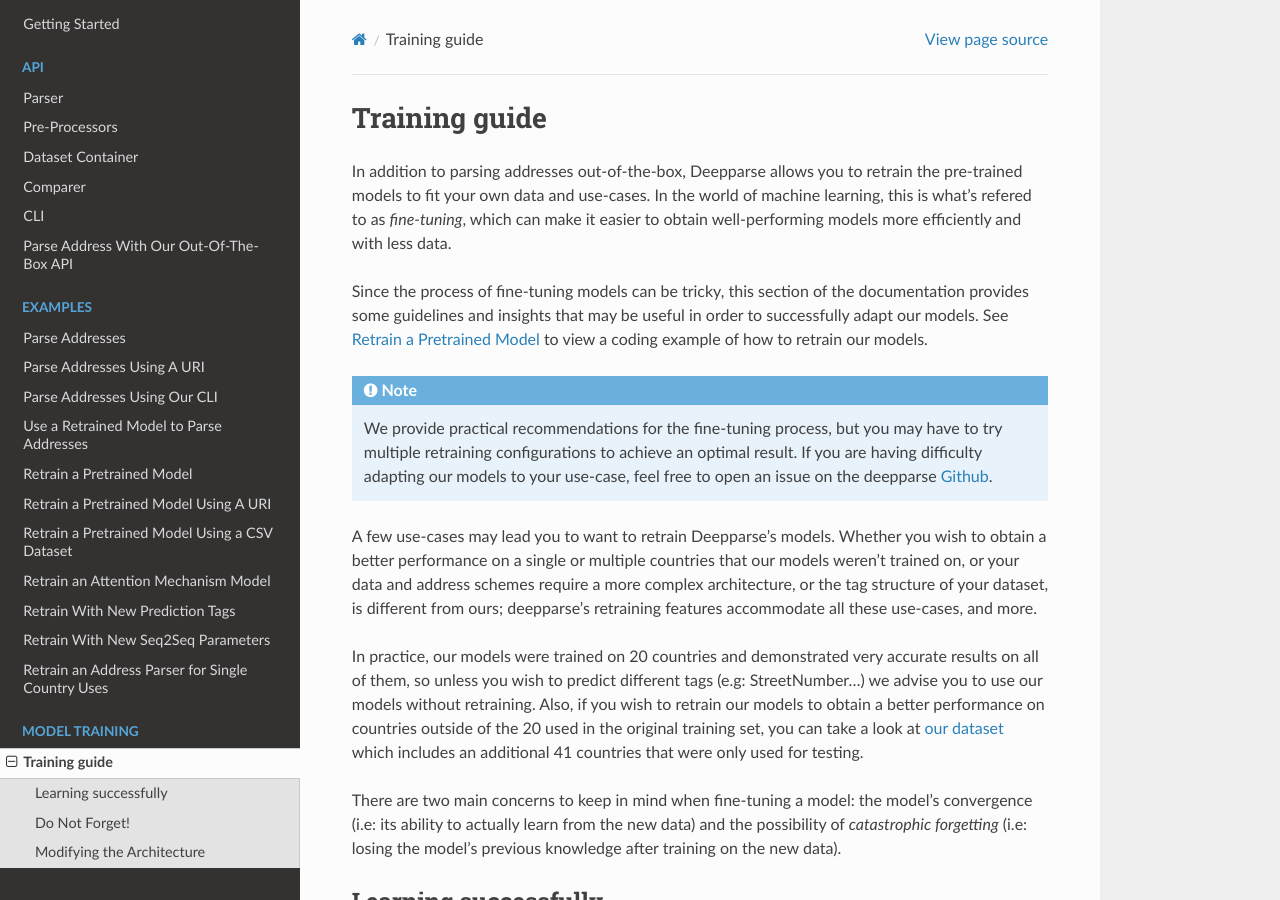
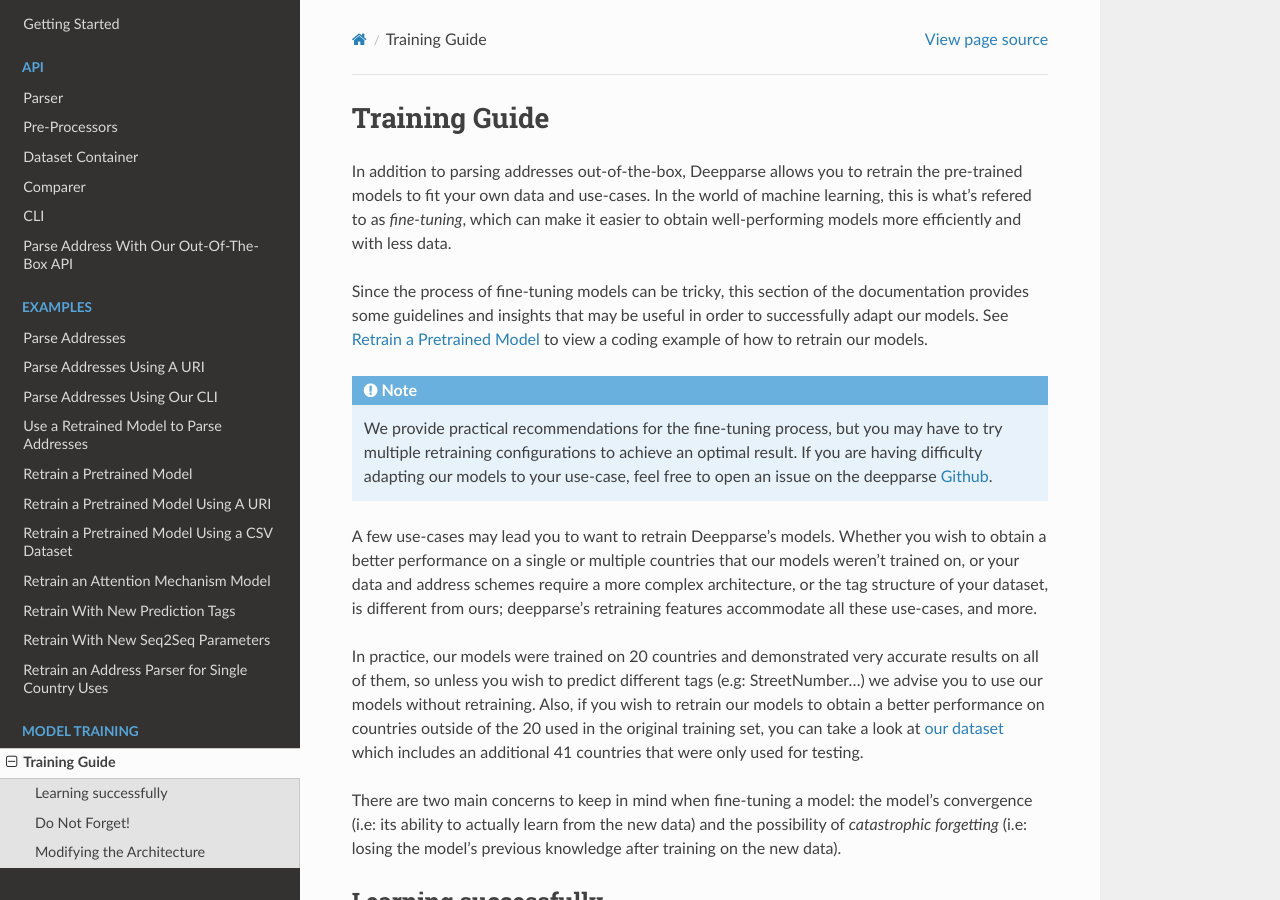
Before and after one commit to GRAAL-Research/deepparse, a Sphinx documentation site: the page built from docs/source/training_guide.rst, in a window 1280 px wide and 900 px high. Built offline with Sphinx 7.4.7 and the Read the Docs theme 2.0.0, drawn with Linux system fonts in a browser that asks for light colours; the version number could not be read and is left out.

```diff
--- a/docs/source/training_guide.rst
+++ b/docs/source/training_guide.rst
@@ -1,7 +1,7 @@
 .. role:: hidden
     :class: hidden-section
 
-Training guide
+Training Guide
 ==============
 
 In addition to parsing addresses out-of-the-box, Deepparse allows you to retrain the pre-trained models to fit your own data and use-cases.
```
